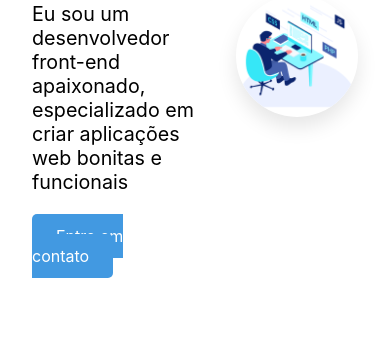
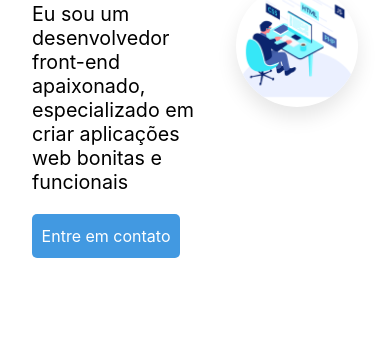
Before and after one commit to lucasnevesquintao/portfolio, a plain HTML site: page index.html in a window 390 px wide. Shown: the part 230-594 px from the top of the page. Drawn offline with Linux system fonts and the light colour scheme.

Commit message:
Ajustei o botão de contato
Ajustei o botão de contato no media-query para telas pequenas

```diff
--- a/media-query.css
+++ b/media-query.css
@@ -7,6 +7,11 @@
 }
 
 @media screen and (max-width:650px) {
+
+    .botao-de-contato {
+        padding: 0.75rem 0.60rem;
+    }
+
     .grupo-formulario, button {
         margin-left: 5rem;
     }
```
